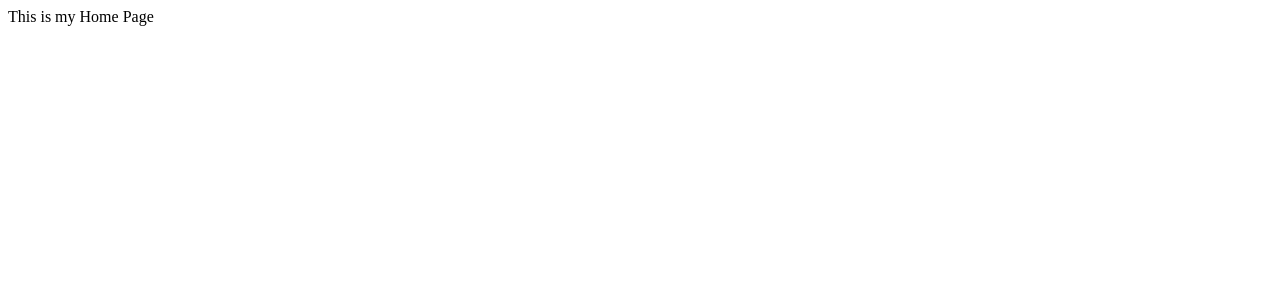
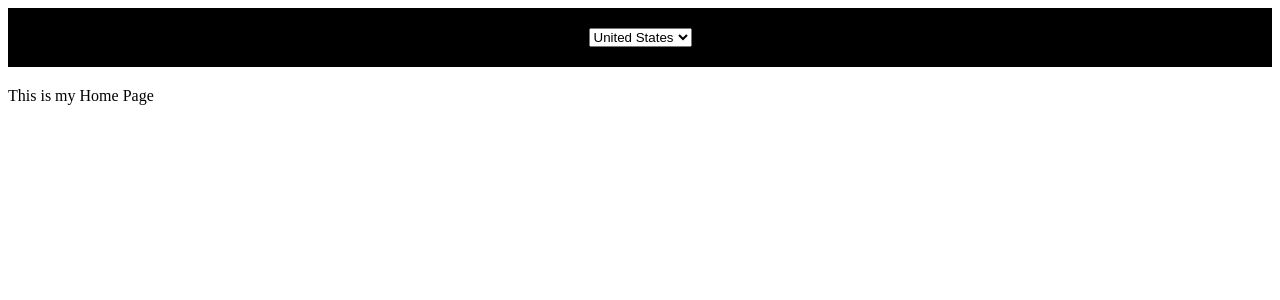
Before and after one commit to eduardo305/e-show, a Next.js app: page / in a window 1280 px wide. Shown: the top 300 px of the page. Built offline with nearby package versions, Linux system fonts and the light colour scheme.

Commit message:
Adding Header with country filter

```diff
--- /dev/null
+++ b/components/Header/index.js
@@ -0,0 +1,56 @@
+import { useState } from 'react';
+import { useRouter } from 'next/router';
+
+const countries = [
+	{
+		value: 'us',
+		label: 'United States'
+	},
+	{
+		value: 'br',
+		label: 'Brazil'
+	}
+];
+
+const Header = () => {
+	const router = useRouter();
+	const [selectedCountry, setSelectedCountry] = useState(router.query.country);
+	// Create a state with initial value coming from router
+	// Set a new state whenever the select option changes
+
+	const renderCountryOptions = () => {
+		return countries.map(country => (
+			<option key={country.value} value={country.value}>
+				{country.label}
+			</option>
+		));
+	};
+
+	const handleChange = e => {
+		setSelectedCountry(e.target.value);
+		// Route user to the new country
+		// /br
+		// /us
+		router.push('/[country]', `/${e.target.value}`);
+	};
+
+	return (
+		<div className="header">
+			<select value={selectedCountry} onChange={handleChange}>
+				{renderCountryOptions()}
+			</select>
+
+			<style jsx>{`
+				.header {
+					padding: 20px;
+					text-align: center;
+					background-color: black;
+					color: white;
+					margin-bottom: 20px;
+				}
+			`}</style>
+		</div>
+	);
+};
+
+export default Header;
--- a/components/Thumbnail/index.js
+++ b/components/Thumbnail/index.js
@@ -5,7 +5,7 @@ const Thumbnail = props => {
 		image = 'https://via.placeholder.com/210x295?text=?',
 		caption,
 		as,
-		href,
+		href = '',
 		small = false
 	} = props;
 
--- /dev/null
+++ b/pages/_app.js
@@ -0,0 +1,29 @@
+import React from 'react';
+import App from 'next/app';
+import Header from '../components/Header';
+
+class MyApp extends App {
+	// Only uncomment this method if you have blocking data requirements for
+	// every single page in your application. This disables the ability to
+	// perform automatic static optimization, causing every page in your app to
+	// be server-side rendered.
+	//
+	// static async getInitialProps(appContext) {
+	//   // calls page's `getInitialProps` and fills `appProps.pageProps`
+	//   const appProps = await App.getInitialProps(appContext);
+	//
+	//   return { ...appProps }
+	// }
+
+	render() {
+		const { Component, pageProps } = this.props;
+		return (
+			<>
+				<Header />
+				<Component {...pageProps} />
+			</>
+		);
+	}
+}
+
+export default MyApp;
```
Also changed, not shown: pages/[country]/index.js (+3 -7 lines).
